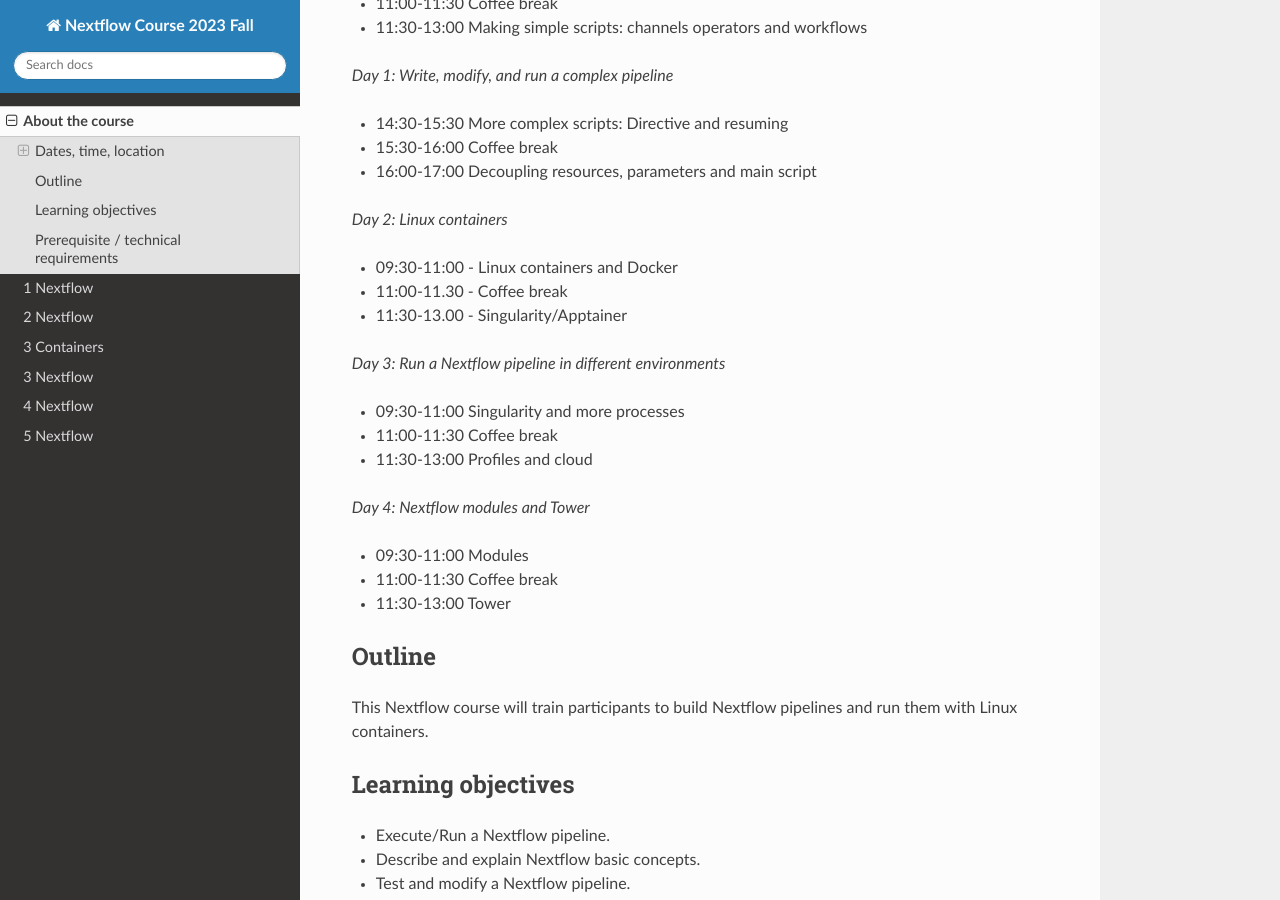
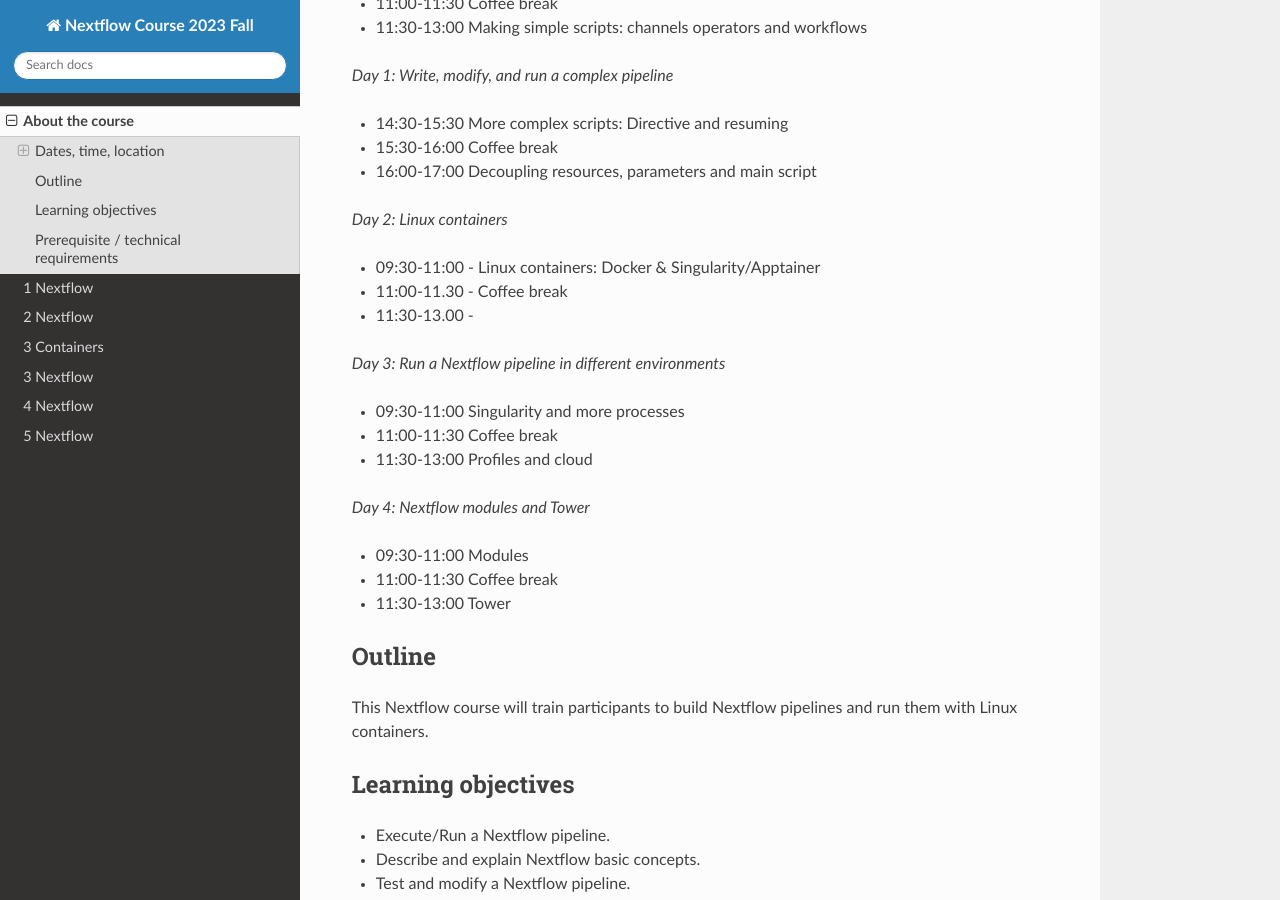
Before and after one commit to biocorecrg/nextflow-course-2023-fall, a Sphinx documentation site: the page built from docs/about.rst, in a window 1280 px wide and 900 px high, scrolled down 928 px. Built offline with Sphinx 7.4.7 and the Read the Docs theme 2.0.0, drawn with Linux system fonts in a browser that asks for light colours.

Commit message:
Update about.rst

```diff
--- a/docs/about.rst
+++ b/docs/about.rst
@@ -63,9 +63,9 @@
 
 *Day 2: Linux containers*
 
-* 09:30-11:00 - Linux containers and Docker
+* 09:30-11:00 - Linux containers: Docker & Singularity/Apptainer
 * 11:00-11.30 - Coffee break
-* 11:30-13.00 - Singularity/Apptainer
+* 11:30-13.00 -
 
 *Day 3: Run a Nextflow pipeline in different environments*
 
```
